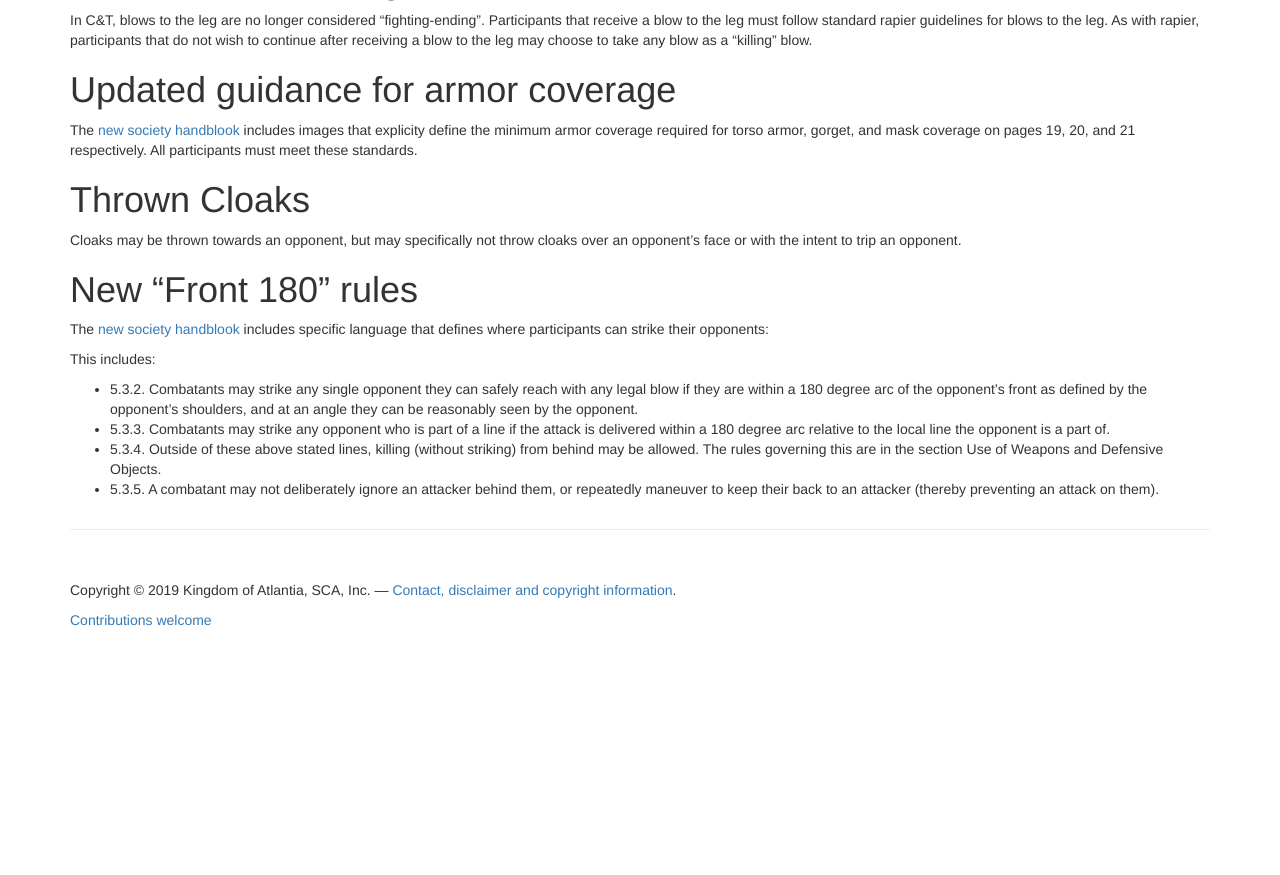
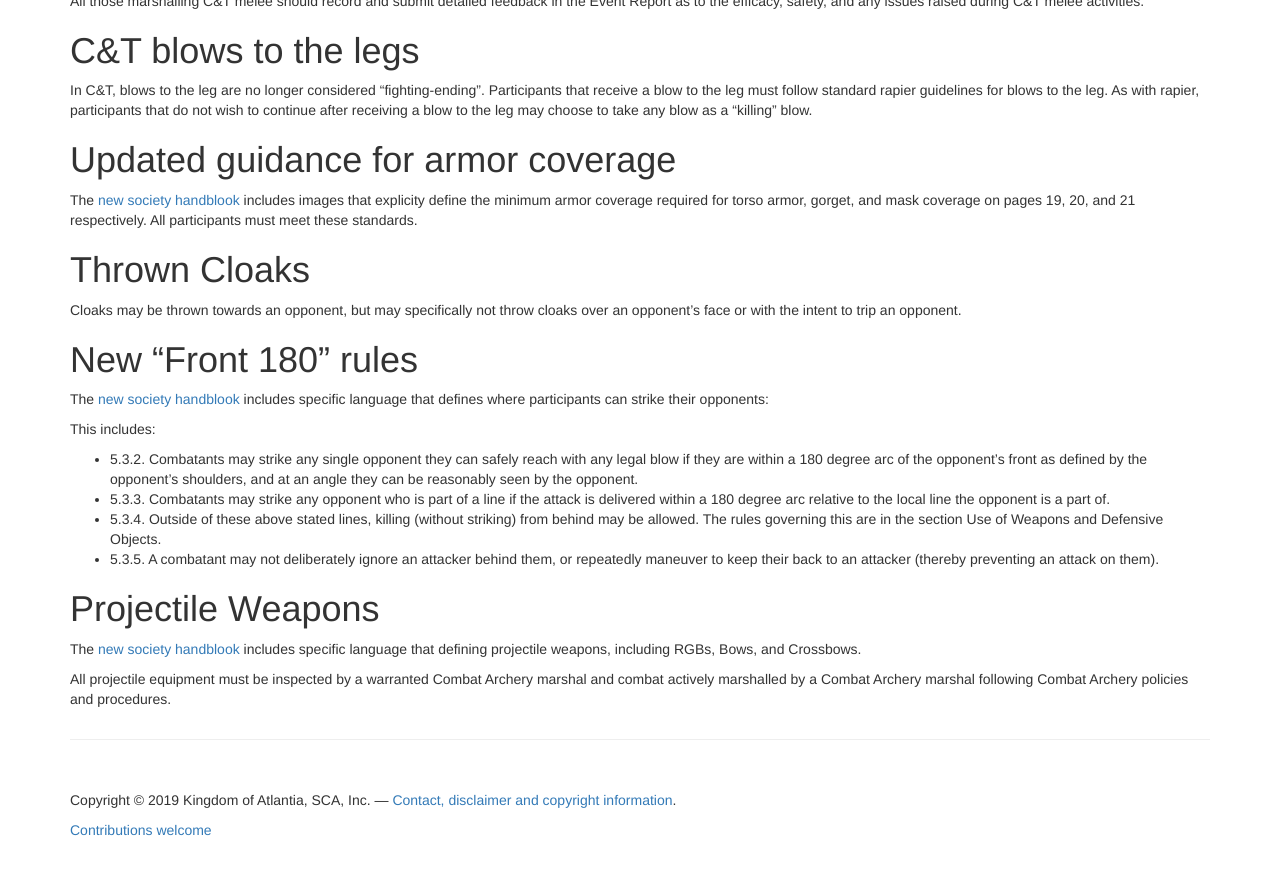
Before and after one commit to academie-de-espee/earl-marshal, a Jekyll site: the page built from rapier/rules-update-2020-07.md, in a window 1280 px wide and 900 px high, scrolled down 955 px. Shown: the top 875 px of the window. Built offline with Jekyll 4.4.1, drawn with Linux system fonts in a browser that asks for light colours; before the commit the page ends 1645 px from its top, so only the background shows below that; some of the changed text lies outside the part shown.

Commit message:
Allow spear restrictions and projectile weapons

```diff
--- a/rapier/rules-update-2020-07.md
+++ b/rapier/rules-update-2020-07.md
@@ -17,6 +17,8 @@ layout: default
 Atlantia now allows for the use of rubber-tipped spears in both rapier and C&T combat.  Rapier Spears are specifically precluded from use in light rapier.  For the forseeable future, all Rapier Spear activities must be actively marshalled by a rapier marshal with a Rapier Spear authorization.
 
 All those marshalling Rapier Spear activity should record and submit detailed feedback in the Event Report as to the efficacy, safety, and any issues raised during Rapier Spear activities.
+
+The marshal-in-charge of an activity may limit Rapier Spears on a per-activity basis as long as the limitation is widely announced.  As an example, after bringing all participants together, announce: "For the next melee, you may not use Rapier Spears."
 
 # Parry-Only Daggers
 
@@ -53,3 +55,9 @@ This includes:
 * 5.3.3. Combatants may strike any opponent who is part of a line if the attack is delivered within a 180 degree arc relative to the local line the opponent is a part of.
 * 5.3.4. Outside of these above stated lines, killing (without striking) from behind may be allowed. The rules governing this are in the section Use of Weapons and Defensive Objects.
 * 5.3.5. A combatant may not deliberately ignore an attacker behind them, or repeatedly maneuver to keep their back to an attacker (thereby preventing an attack on them).
+
+# Projectile Weapons
+
+The [new society handblook](https://www.sca.org/wp-content/uploads/2020/04/FencingMarshalsHandbookApril2020.pdf) includes specific language that defining projectile weapons, including RGBs, Bows, and Crossbows.
+
+All projectile equipment must be inspected by a warranted Combat Archery marshal and combat actively marshalled by a Combat Archery marshal following Combat Archery policies and procedures.
```
